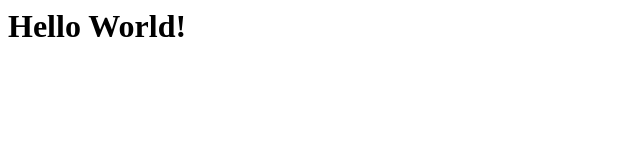
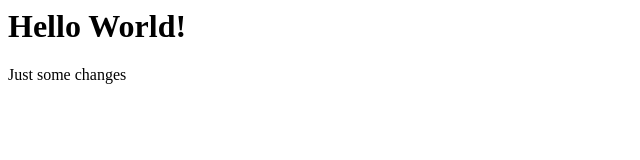
Before and after one commit to msutcliffe2303/trainingGround, a plain HTML site: page index.html in a window 1280 px wide. Shown: the whole page, without its empty margins (0-640 px from the left). Drawn offline with Linux system fonts and the light colour scheme.

Commit message:
Pushing for testing!

```diff
--- a/index.html
+++ b/index.html
@@ -4,5 +4,6 @@
   </head>
   <body>
     <h1>Hello World!</h1>
+    <p>Just some changes</p>
   </body>
 </html>
```
